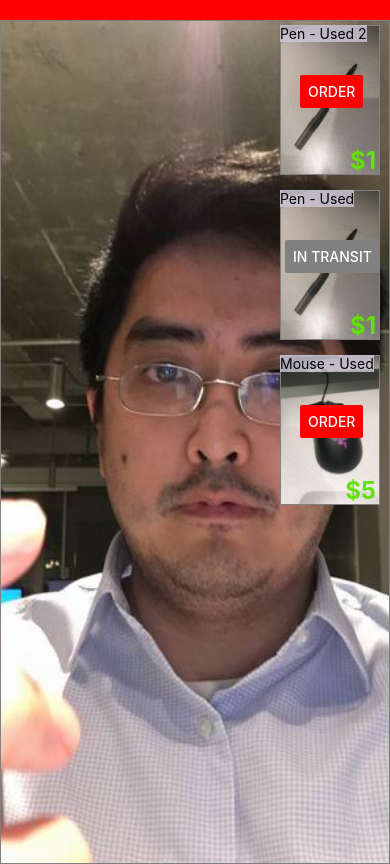
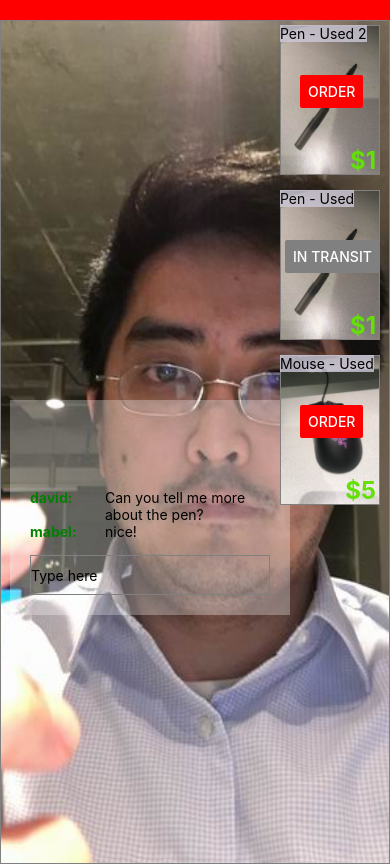
Before and after one commit to eugenechung81/StreamShopping, a React Native app: screen / in a window 390 px wide. Built offline with nearby package versions, Linux system fonts and the light colour scheme.

Commit message:
Chat panel

```diff
--- a/App.js
+++ b/App.js
@@ -4,6 +4,7 @@ import {Provider} from 'react-redux'
 import store from "./store";
 import ShoppingPanel from "./components/ShoppingPanel";
 import StreamVideo from "./components/StreamVideo";
+import ChatPanel from "./components/ChatPanel";
 
 
 store.subscribe(() => {
@@ -22,6 +23,7 @@ class App extends Component {
           <View style={{height: 20, backgroundColor: "red"}}>
           </View>
           <StreamVideo/>
+          <ChatPanel/>
           <ShoppingPanel/>
         </View>
       </Provider>
--- /dev/null
+++ b/components/ChatPanel.js
@@ -0,0 +1,99 @@
+import React, {Component} from "react";
+import {TextInput, Button, default as Dimensions, Image, ScrollView, StyleSheet, Text, View} from 'react-native';
+
+function ChatLine(props) {
+  return (
+    <View
+      style={{
+        flexDirection: "row",
+      }}
+    >
+      <Text
+        style={{
+          color: "green",
+          fontWeight: "bold",
+          marginRight: 5,
+          width: 70,
+        }}
+      >{props.username}:</Text>
+      <Text
+        style={{
+          flex: 1,
+          flexWrap: 'wrap',
+        }}
+      >{props.message}</Text>
+    </View>
+
+  )
+}
+
+export default class extends Component {
+  constructor(props) {
+    super(props);
+    this.state = {
+      chats: [],
+    }
+  }
+
+  componentDidMount() {
+    setTimeout(()=> {
+      this.setState({
+        chats: [...this.state.chats, {
+          username: 'mabel',
+          msg: 'nice!'}
+          ]
+      });
+    }, 3000);
+    setTimeout(()=> {
+      this.setState({
+        chats: [...this.state.chats, {
+          username: 'desmond',
+          msg: 'I have five of these pens and they\'re great!'}
+          ]
+      });
+    }, 6000);
+  }
+
+  render() {
+    // var {width, height} = Dimensions.get('window');
+    return (
+      <View
+        style={{
+          backgroundColor: 'rgba(250, 250, 250, 0.3)',
+          position: "absolute",
+          // bottom: 100,
+          top: 400,
+          // height: 495,
+          width: 280,
+          left: 10,
+          padding: 20,
+        }}
+      >
+        <View
+          style={{
+            height: 120,
+            justifyContent: "flex-end",
+            flexDirection: "column",
+            marginBottom: 15,
+          }}
+        >
+          <ChatLine username="david" message="Can you tell me more about the pen?"/>
+          {/*<ChatLine username="mabel" message="nice!"/>*/}
+          {this.state.chats.map((c, index) => {
+            return (<ChatLine key={index} username={c.username} message={c.msg}/>)
+          })}
+        </View>
+        <View
+          style={{}}
+        >
+          <TextInput
+            style={{height: 40, borderColor: "gray", borderWidth: 1}}
+            placeholder="Type here"
+            onChangeText={(text) => {
+            }}
+          />
+        </View>
+      </View>
+    )
+  }
+}
```
